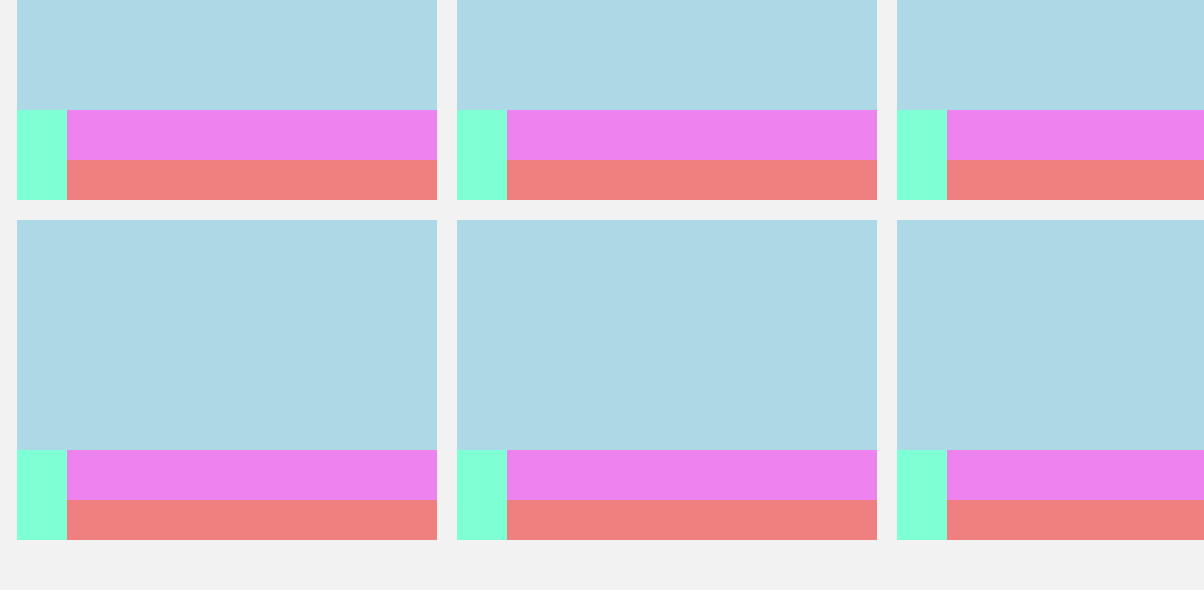
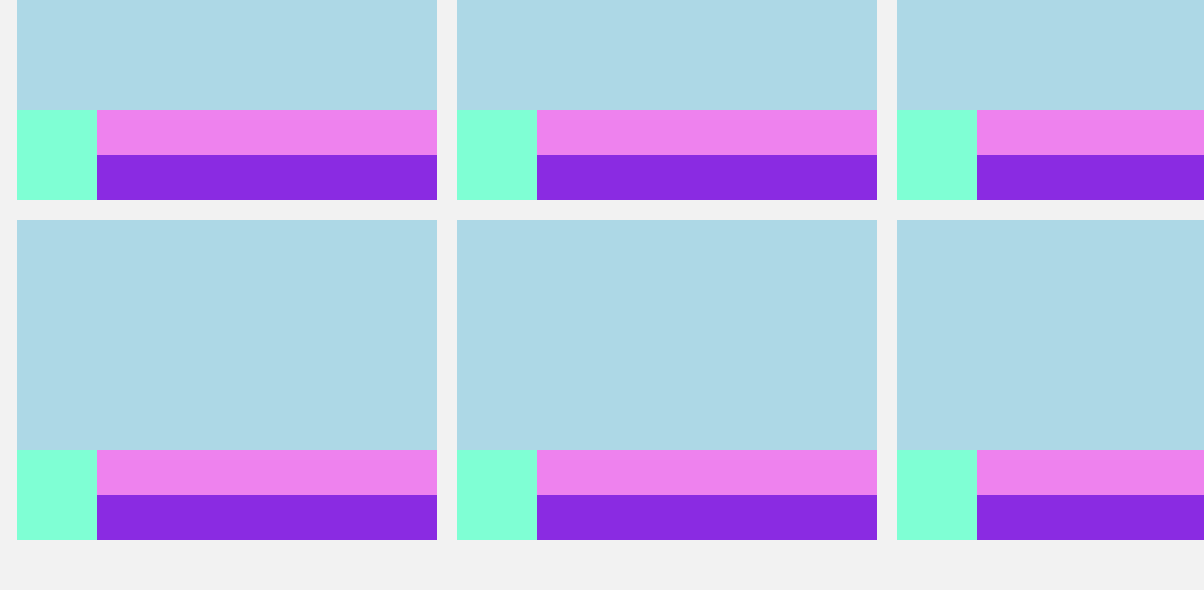
Before and after one commit to nabinkdl/Youtube-clone, a plain HTML site: page index.html in a window 1280 px wide. Shown: the part 195-785 px from the top of the page, 76-1280 px from the left. Drawn offline with Linux system fonts and the light colour scheme.

Commit message:
content added

```diff
--- a/style/content.css
+++ b/style/content.css
@@ -46,6 +46,14 @@ body{
 
 .video-title{
     background-color:violet;
-    height: 50px;
-    width: 370px;
+    display: flex;
+    height: 40px;
+    width: 340px;
+    flex: 1;
 }
+
+.author-detail{
+    background-color: blueviolet;
+    display: flex;
+    flex: 1;
+}
```
